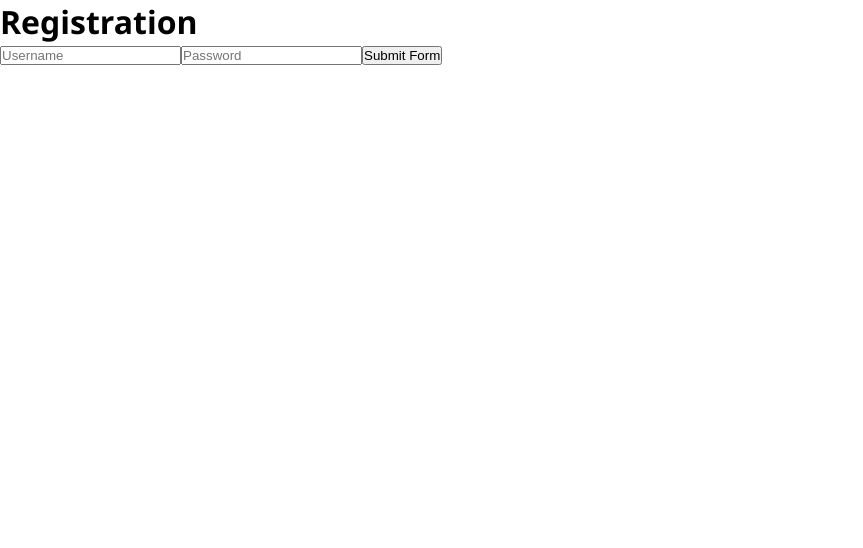
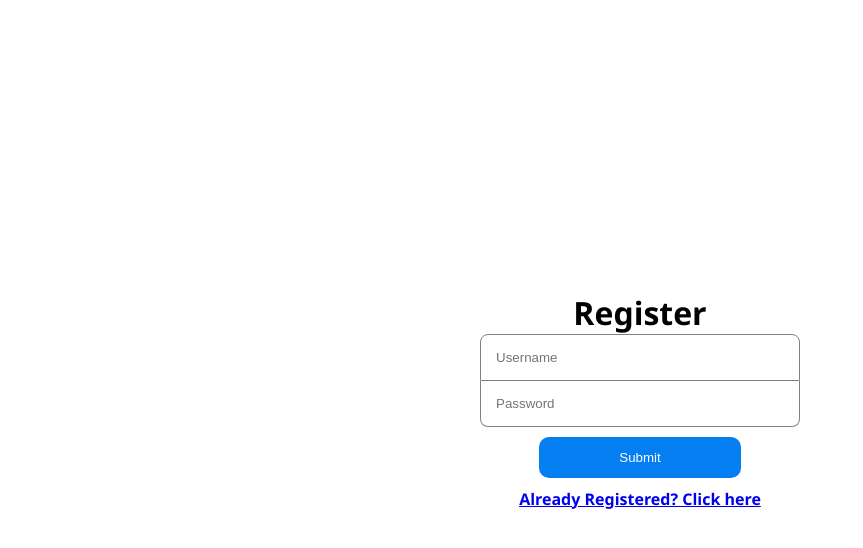
Before and after one commit to sungod12/Trello-Clone, a React (Create React App) app: page / in a window 1280 px wide. Shown: the top 548 px of the page, without its empty margins (0-863 px from the left). Built offline with nearby package versions, Linux system fonts and the light colour scheme; no server answers.

Commit message:
refactoring code and UI changes

```diff
--- a/package.json
+++ b/package.json
@@ -7,6 +7,7 @@
     "@testing-library/react": "^11.2.7",
     "@testing-library/user-event": "^12.8.3",
     "axios": "^0.21.4",
+    "env-cmd": "^10.1.0",
     "jsonwebtoken": "^8.5.1",
     "jwt-decode": "^3.1.2",
     "react": "^17.0.2",
@@ -19,7 +20,9 @@
   },
   "scripts": {
     "start": "react-scripts start",
+    "start:staging": "env-cmd -f .env.dev react-scripts start",
     "build": "react-scripts build",
+    "build:prod": "env-cmd -f .env.production react-scripts build",
     "test": "react-scripts test",
     "eject": "react-scripts eject"
   },
--- a/public/index.html
+++ b/public/index.html
@@ -25,8 +25,11 @@
       Learn how to configure a non-root public URL by running `npm run build`.
     -->
 
-    <title>React App</title>
-    <script src="https://kit.fontawesome.com/e8f9ee19b5.js" crossorigin="anonymous"></script>
+    <title>Trello Clone</title>
+    <script
+      src="https://kit.fontawesome.com/e8f9ee19b5.js"
+      crossorigin="anonymous"
+    ></script>
     <link rel="preconnect" href="https://fonts.googleapis.com" />
     <link rel="preconnect" href="https://fonts.gstatic.com" crossorigin />
     <link
--- a/src/Components/Login.js
+++ b/src/Components/Login.js
@@ -1,5 +1,7 @@
 import React, { useRef } from "react";
+import { Link } from "react-router-dom";
 import { useAuth } from "../Context/AuthContext";
+import "../css/signIn.css";
 
 const Login = () => {
   const username = useRef("");
@@ -14,32 +16,38 @@ const Login = () => {
   // eslint-disable-next-line
 
   return (
-    <>
-      <form onSubmit={handleSubmit}>
-        <label>Username</label>
+    <form onSubmit={handleSubmit} className="login-container">
+      <h1 className="title">Sign In</h1>
       <input
         type="text"
         name="username"
+        className="userName"
         ref={username}
         onChange={(e) => {
           username.current = e.target.value;
         }}
+        placeholder="Username"
         required
       />
-        <label>Password</label>
       <input
         type="password"
         name="password"
+        className="password"
         ref={password}
         autoComplete="false"
+        placeholder="Password"
         onChange={(e) => {
           password.current = e.target.value;
         }}
         required
       />
-        <button type="submit">Submit</button>
+      <button type="submit" className="signIn-button">
+        Submit
+      </button>
+      <Link to="/" style={{ margin: "0 auto" }}>
+        Not Registered? Click here
+      </Link>
     </form>
-    </>
   );
 };
 
--- a/src/Components/Register.js
+++ b/src/Components/Register.js
@@ -1,46 +1,52 @@
-import React from "react";
-import Axios from "axios";
+import React, { useRef } from "react";
 import { useAuth } from "../Context/AuthContext";
+import { Link } from "react-router-dom";
+import "../css/signIn.css";
 
 function Register() {
-  const { url } = useAuth();
+  const { register } = useAuth();
+  const username = useRef("");
+  const password = useRef("");
+
   async function registerUser(event) {
     event.preventDefault();
-    const username = document.getElementById("username").value;
-    const password = document.getElementById("password").value;
 
-    const result = await Axios.post(`${url}/register`, {
-      username,
-      password,
-    }).then((res) => res);
-
-    if (result.data.status === "ok") {
-      // everything went fine
-      alert("Success");
-    } else {
-      alert(result.data.error);
-    }
+    await register(username.current, password.current);
   }
 
   return (
-    <div>
-      <h1>Registration</h1>
-      <form id="reg-form" onSubmit={registerUser}>
+    <form onSubmit={registerUser} className="login-container">
+      <h1 className="title">Register</h1>
       <input
         type="text"
-          autoComplete="off"
-          id="username"
+        name="username"
+        className="userName"
+        ref={username}
+        onChange={(e) => {
+          username.current = e.target.value;
+        }}
         placeholder="Username"
+        required
       />
       <input
         type="password"
-          autoComplete="off"
-          id="password"
+        name="password"
+        className="password"
+        ref={password}
+        autoComplete="false"
         placeholder="Password"
+        onChange={(e) => {
+          password.current = e.target.value;
+        }}
+        required
       />
-        <input type="submit" value="Submit Form" />
+      <button type="submit" className="signIn-button">
+        Submit
+      </button>
+      <Link to="/login" style={{ margin: "0 auto" }}>
+        Already Registered? Click here
+      </Link>
     </form>
-    </div>
   );
 }
 
--- a/src/Context/AuthContext.js
+++ b/src/Context/AuthContext.js
@@ -10,8 +10,7 @@ export function useAuth() {
 
 export function AuthProvider({ children }) {
   const history = useHistory();
-  const url = "https://trello-server12.herokuapp.com";
-  // const url = "http://localhost:3001";
+  const url = process.env.REACT_APP_API_BASE_URL;
   const axiosJWT = Axios.create();
   const [expired, setExpired] = useState(false);
 
@@ -77,17 +76,29 @@ export function AuthProvider({ children }) {
       const { token, status } = result.data;
       localStorage.setItem("AToken", token);
       if (status === "ok") {
-        history.push({
-          pathname: "/boards",
-        });
+        history.push("/boards");
       }
     } catch (error) {
       console.log(error);
     }
   };
 
+  const register = async (username, password) => {
+    const result = await Axios.post(`${url}/register`, {
+      username,
+      password,
+    }).then((res) => res);
+
+    if (result.data.status === "ok") {
+      // everything went fine
+      alert("Success");
+    } else {
+      alert(result.data.error);
+    }
+  };
   const value = {
     login,
+    register,
     AToken: localStorage.getItem("AToken"),
     url,
     axiosJWT,
--- a/src/Routes/ProtectedRoutes.js
+++ b/src/Routes/ProtectedRoutes.js
@@ -1,20 +1,8 @@
 import React from "react";
 import { Route } from "react-router";
 import { Redirect } from "react-router-dom";
-// import { useAuth } from "../Context/AuthContext";
 
 function ProtectedRoutes({ component: Component, ...rest }) {
-  // const { axiosJWT, url } = useAuth();
-  // const logout = async (AToken) => {
-  //   try {
-  //     await axiosJWT.post(`${url}/logout`, {
-  //       token: AToken,
-  //     });
-  //   } catch (err) {
-  //     console.log(err);
-  //   }
-  // };
-
   return (
     <Route
       {...rest}
@@ -23,11 +11,8 @@ function ProtectedRoutes({ component: Component, ...rest }) {
         if (AToken) {
           return <Component />;
         } else {
-          // logout(AToken);
-          // localStorage.clear();
-          // return setTimeout(() =>
+          localStorage.clear();
           return <Redirect to="/login" />;
-          // , 5000);
         }
       }}
     />
--- /dev/null
+++ b/src/css/signIn.css
@@ -0,0 +1,33 @@
+.login-container {
+  display: flex;
+  flex-direction: column;
+  justify-content: center;
+  min-width: 320px;
+  width: 320px;
+  margin: 0 auto;
+  height: 100vh;
+}
+form > input {
+  padding: 15px;
+  border: 0.8px #818181 solid;
+}
+.userName {
+  border-top-left-radius: 8px;
+  border-top-right-radius: 8px;
+}
+.password {
+  border-top: none;
+  border-bottom-left-radius: 8px;
+  border-bottom-right-radius: 8px;
+}
+.title {
+  color: #000000;
+  text-align: center;
+}
+.signIn-button {
+  background-color: rgb(4, 126, 240);
+  color: #ffffff;
+  margin: 10px auto;
+  padding: 13px 5rem;
+  border-radius: 10px;
+}
```
Also changed, not shown: 2 other files (tests, documents, lock files or other folders). Lines whose indentation alone changed are shown as unchanged.
